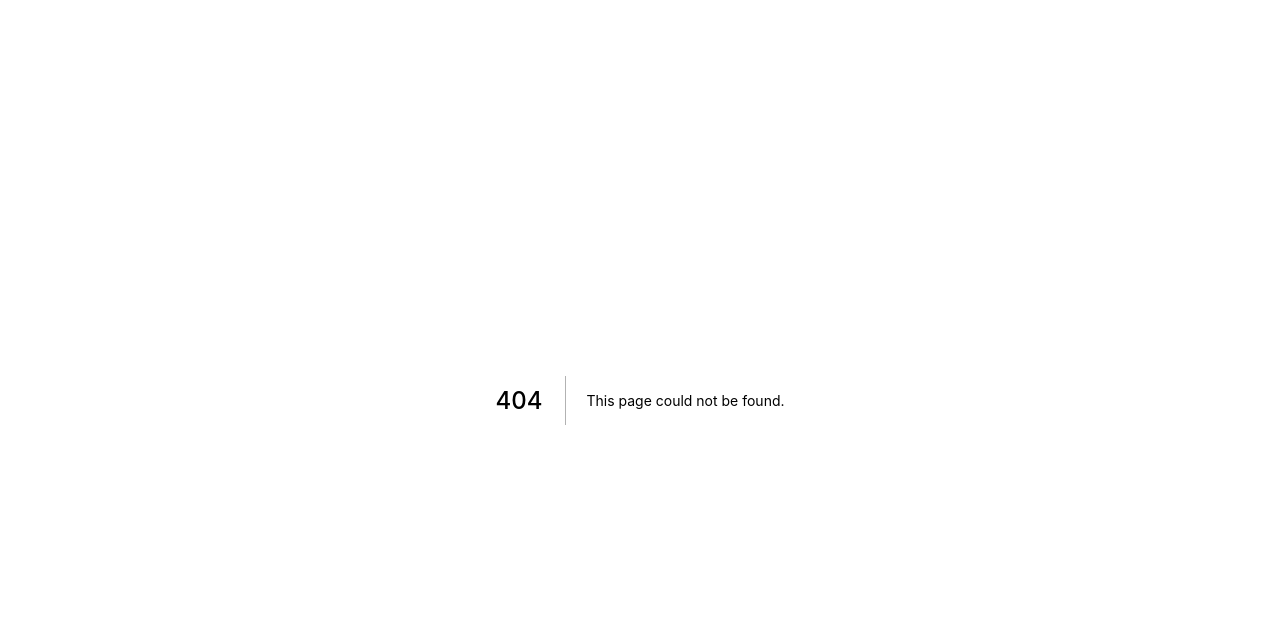
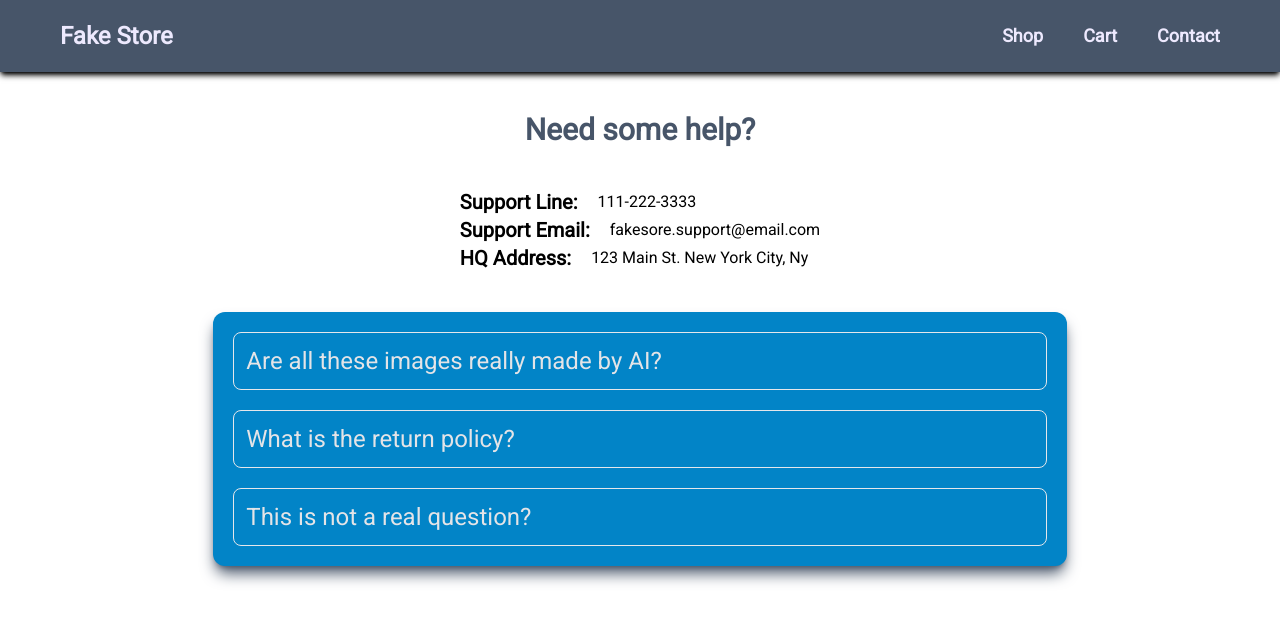
Before and after one commit to JohnCorrigan1/fake-shop, a Next.js app: page /contact in a window 1280 px wide. Before the commit this address had no page. Shown: the top 622 px of the page. Built offline with nearby package versions, Linux system fonts and the light colour scheme.

Commit message:
contact page

```diff
--- /dev/null
+++ b/components/ FaqItem.jsx
@@ -0,0 +1,19 @@
+import { useState } from 'react';
+
+const FaqItem = (props) => {
+
+const [isOpen, setIsOpen] = useState(false)
+
+const toggle = () => {
+    setIsOpen(!isOpen)
+}
+
+return (
+        <div onClick={toggle} className="hover:bg-sky-500 cursor-pointer w-full border p-3 rounded-lg">
+            <h1 className='faq-q text-2xl'>{props.question}</h1>
+            {isOpen && <p className='faq-a border-t-2 text-lg mt-5'>{props.answer}</p>}
+        </div>
+)
+}
+
+export default FaqItem;
--- a/components/CartItem.jsx
+++ b/components/CartItem.jsx
@@ -79,7 +79,7 @@ const CartItem = (props) => {
       <div className="flex flex-col justify-center items-center gap-10">
         <button
           onClick={removeHandler}
-          className="active:scale-95 hover:bg-rose-600 text-lg rounded-lg bg-rose-500 w-fit p-2 shadow-md shadow-slate-500"
+          className="remove-btn active:scale-95 hover:bg-rose-600 text-lg rounded-lg bg-rose-500 w-fit p-2 shadow-md shadow-slate-500"
         >
           Remove
         </button>
--- /dev/null
+++ b/components/Faq.jsx
@@ -0,0 +1,24 @@
+import FaqItem from "./ FaqItem";
+
+const Faq = () => {
+  return (
+      <div className="faq rounded-xl flex gap-5 flex-col shadow-slate-600 shadow-lg mr-auto ml-auto mt-10 bg-sky-600 w-2/3 p-5 text-zinc-200">
+        <FaqItem
+          question={"Are all these images really made by AI?"}
+          answer={
+            "Yes all of the images on this were generated using Dall.E from OpenAI."
+          }
+        />
+        <FaqItem
+          question={"What is the return policy?"}
+          answer={"No returns no exceptions you get what you get."}
+        />
+        <FaqItem
+          question={"This is not a real question?"}
+          answer={"Fine this is not a real answer then."}
+        />
+      </div>
+  );
+};
+
+export default Faq;
--- a/components/Header.jsx
+++ b/components/Header.jsx
@@ -39,7 +39,7 @@ const Header = () => {
           >
             Cart
           </li>
-          <Link href="/Contact">
+          <Link href="/contact">
             <li className="text-lg font-semibold hover:-translate-y-1 cursor-pointer hover:underline duration-300">
               Contact
             </li>
--- /dev/null
+++ b/components/Info.jsx
@@ -0,0 +1,23 @@
+const Info = () => {
+  return (
+    <div className="flex flex-col items-center justify-center mt-10">
+      <h1 className="text-3xl text-slate-600 font-bold">Need some help?</h1>
+      <div className="mt-10">
+        <div className="flex gap-5 items-center">
+          <h2 className="text-xl font-bold">Support Line:</h2>
+          <p>111-222-3333</p>
+        </div>
+        <div className="flex gap-5 items-center">
+          <h2 className="text-xl font-bold">Support Email:</h2>
+          <p>fakesore.support@email.com</p>
+        </div>
+        <div className="flex gap-5 items-center">
+          <h2 className="text-xl font-bold">HQ Address:</h2>
+          <p>123 Main St. New York City, Ny</p>
+        </div>
+      </div>
+    </div>
+  );
+};
+
+export default Info;
--- /dev/null
+++ b/pages/contact/index.jsx
@@ -0,0 +1,27 @@
+import Head from "next/head";
+import Header from "../../components/Header";
+import Info from "../../components/Info";
+import Faq from "../../components/Faq";
+
+const Contact = () => {
+  return (
+    <>
+      <Head>
+        <title>Fake Store</title>
+        <meta name="description" content="Generated by create next app" />
+        <link rel="icon" href="/favicon.ico" />
+        <link rel="preconnect" href="https://fonts.googleapis.com" />
+        <link rel="preconnect" href="https://fonts.gstatic.com" crossorigin />
+        <link
+          href="https://fonts.googleapis.com/css2?family=Roboto&display=swap"
+          rel="stylesheet"
+        />
+      </Head>
+      <Header />
+      <Info />
+      <Faq />
+    </>
+  );
+};
+
+export default Contact;
--- a/styles/globals.css
+++ b/styles/globals.css
@@ -58,6 +58,22 @@ body{
  .cart-title{
   font-size: large;
  }
+ .remove-button{
+  font-size: medium;
+  padding: 2px;
+ }
+
+ .faq{
+  min-width: 85vw;
+ }
+
+ .faq-q{
+  font-size: 18px;
+ }
+
+ .faq-a{
+  font-size:14px
+ }
 }
 
 @-webkit-keyframes slideOut {
```
